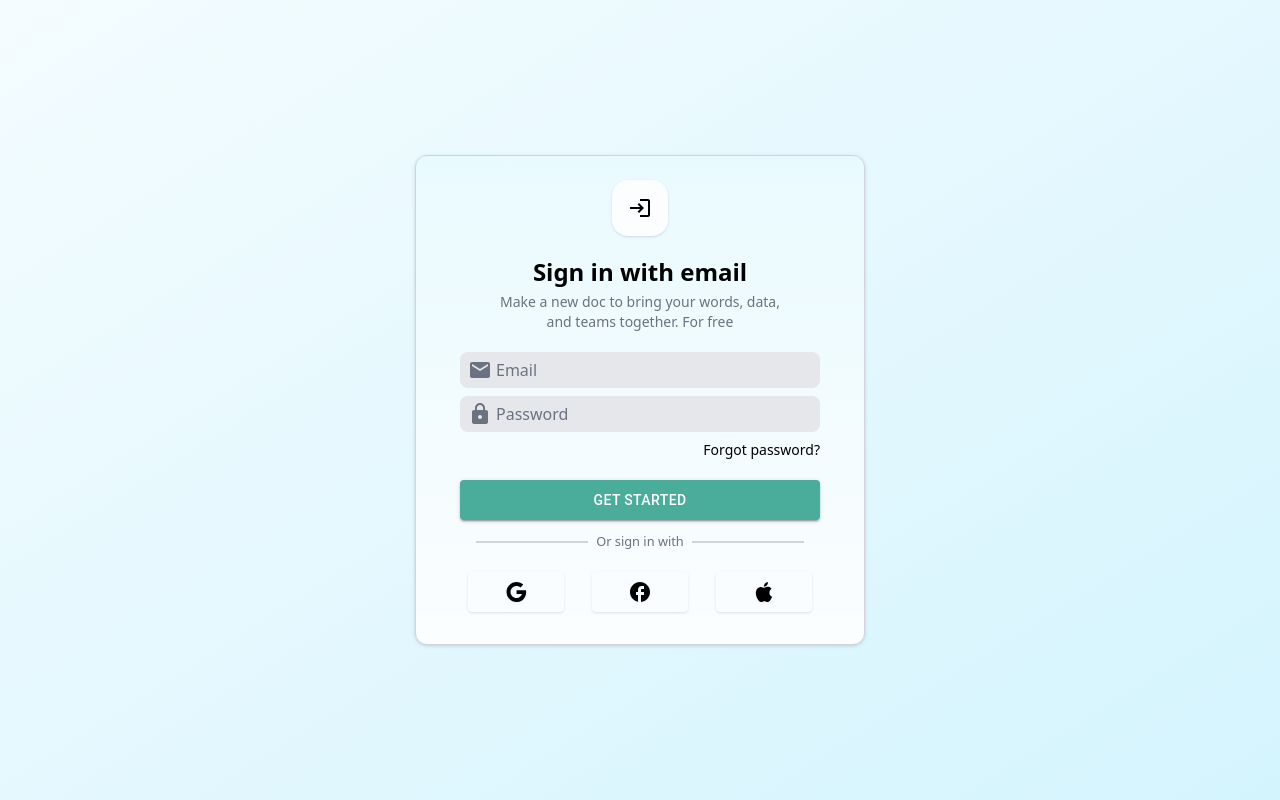
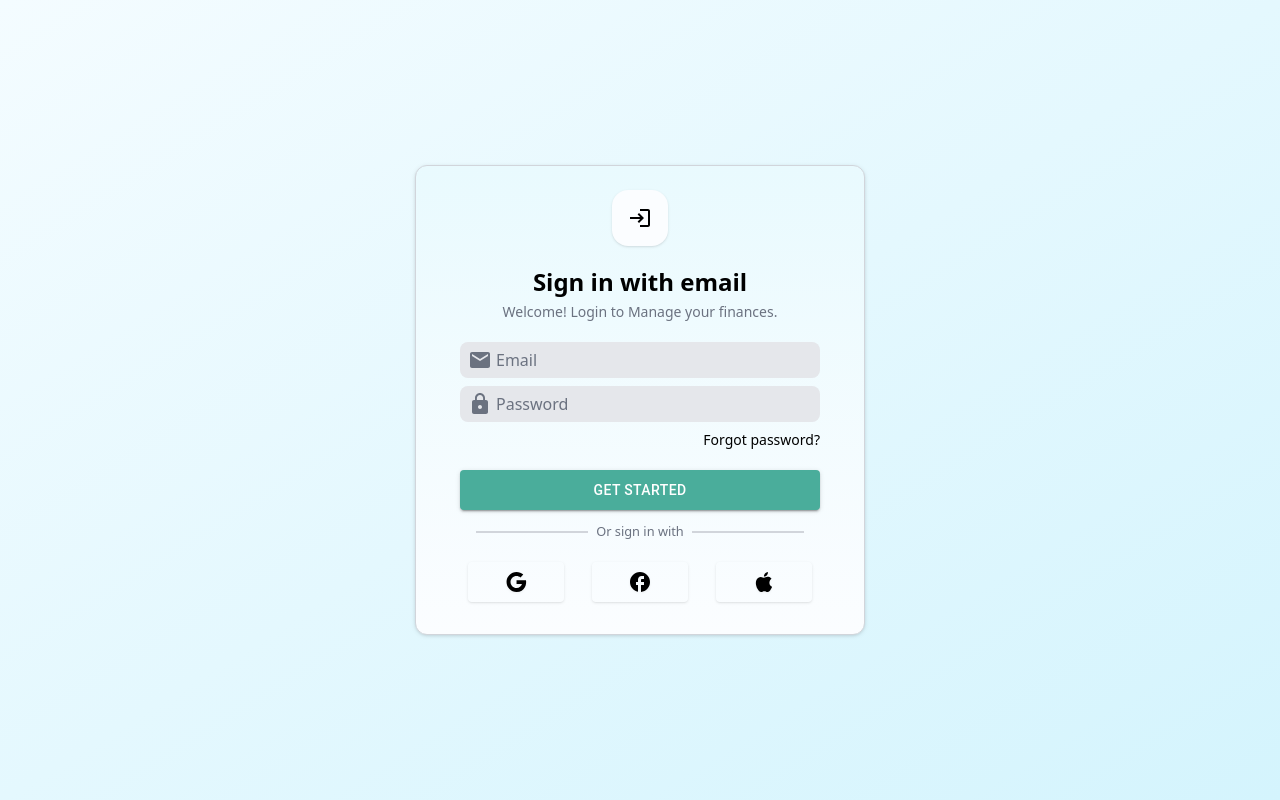
Before and after one commit to Ali-404/dashboard, a React (Create React App) app: page /login in a window 1280 px wide. Built offline with nearby package versions, Linux system fonts and the light colour scheme; no server answers.

Commit message:
`Update login page description`

```diff
--- a/src/pages/Login.js
+++ b/src/pages/Login.js
@@ -45,7 +45,7 @@
             <div className='w-14 h-14 bg-white shadow rounded-2xl flex items-center justify-center'><LoginIcon/></div>
             <div className='flex flex-col items-center justify-center gap-1'>
                 <h1 className='text-2xl font-bold'>Sign in with email</h1>
-                <p className='text-center text-gray-500 text-sm px-12'>Make a new doc to bring your words, data, and teams together. For free</p>
+                <p className='text-center text-gray-500 text-sm px-12'>Welcome! Login to Manage your finances.</p>
             </div>
             <div className='flex flex-col items-center justify-center gap-2 w-full px-5'>
                 <div className='w-full h-9 bg-gray-200 flex items-center justify-center gap-1 rounded-lg px-2'>
```
